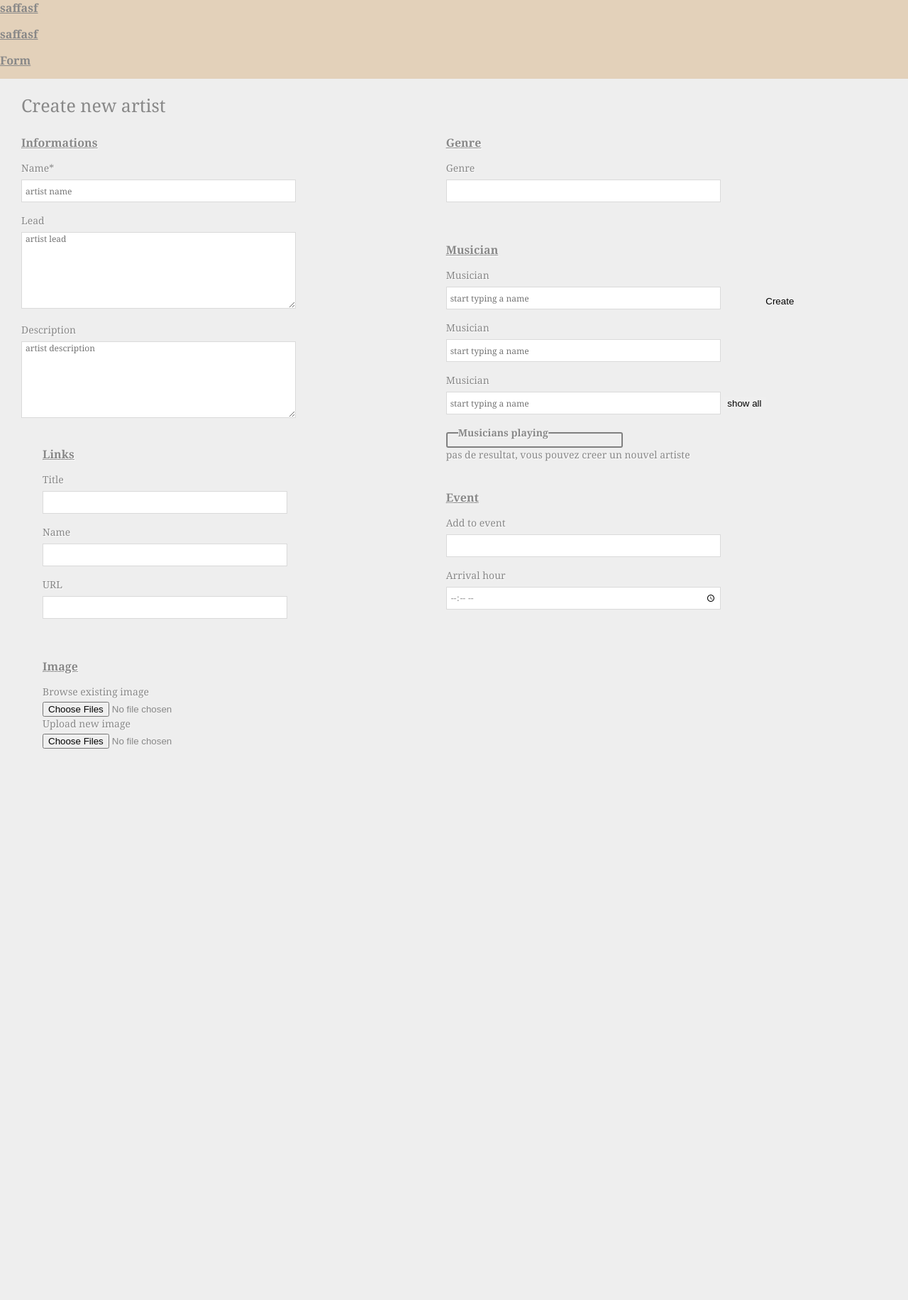
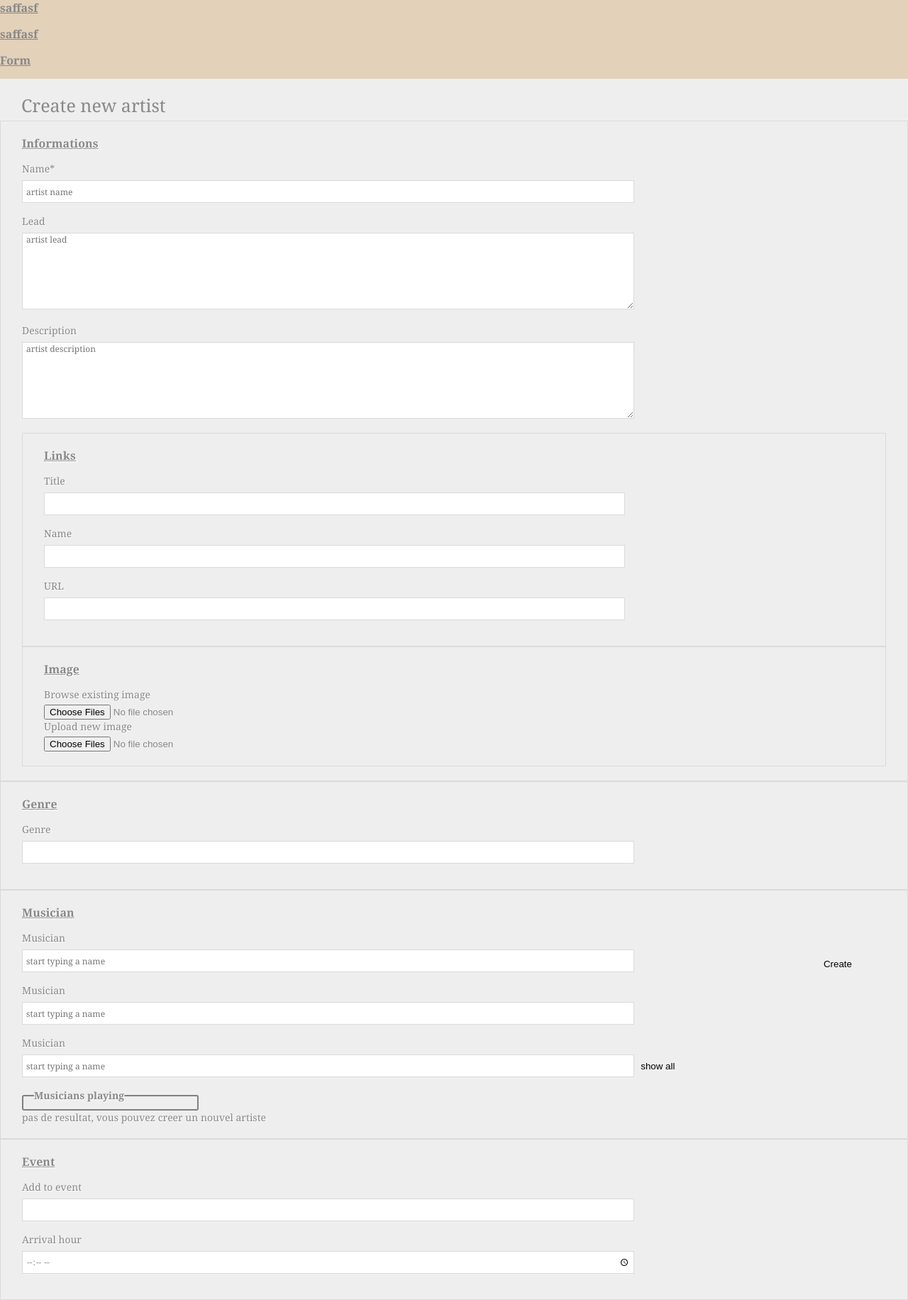
Before and after one commit to comem/zed, a PHP site: page /testform.html in a window 1280 px wide, after a click on "Form". Shown: the whole page at 71% size. Before the commit the page ends 1055 px from the top, so only its background shows below. Run offline with PHP 8.4, Linux system fonts and the light colour scheme; style sheets or scripts are compiled from the project's sources.

Commit message:
changement des forms et de la css

```diff
--- a/css/form.css
+++ b/css/form.css
@@ -68,42 +68,7 @@ form {
   font: 14px Georgia, "Times New Roman", Times, serif;
   color: #888;
   text-shadow: 1px 1px 1px #FFF;
-}
-#artistInfoDiv {
-  display: inline;
-  float: left;
-  width: 42.083333333333336%;
-  margin: 0 0%;
-}
-#genreSelect {
-  display: inline;
-  float: left;
-  width: 42.083333333333336%;
-  margin: 0 0%;
-}
-#musicianSelect {
-  display: inline;
-  float: left;
-  width: 42.083333333333336%;
-  margin: 0 0%;
-}
-#addToEvent {
-  display: inline;
-  float: left;
-  width: 42.083333333333336%;
-  margin: 0 0%;
-}
-.musicianInfoForm {
-  display: inline;
-  float: left;
-  width: 42.083333333333336%;
-  margin: 0 0%;
-}
-.musicianInstruForm {
-  display: inline;
-  float: left;
-  width: 42.083333333333336%;
-  margin: 0 0%;
+  border: 1px solid #DADADA;
 }
 h1 {
   font: 25px Georgia, "Times New Roman", Times, serif;
--- a/css/form.less
+++ b/css/form.less
@@ -59,29 +59,29 @@ box-shadow:         1px 1px 5px 0px rgba(50, 50, 50, 0.75);
     font: 14px Georgia, "Times New Roman", Times, serif;
     color: #888;
     text-shadow: 1px 1px 1px #FFF;
-    //border:1px solid #DADADA;
+    border:1px solid #DADADA;
 }
 
 
 
- #artistInfoDiv{
-     .column(10.1);
- }
- #genreSelect{
-     .column(10.1);
- }
-#musicianSelect{
-    .column(10.1);
-}
-#addToEvent{
-    .column(10.1);
-}
-.musicianInfoForm{
-    .column(10.1);
-}
-.musicianInstruForm{
-    .column(10.1);
-}
+//  #artistInfoDiv{
+//      .column(10.1);
+//  }
+//  #genreSelect{
+//      .column(10.1);
+//  }
+// #musicianSelect{
+//     .column(10.1);
+// }
+// #addToEvent{
+//     .column(10.1);
+// }
+// .musicianInfoForm{
+//     .column(10.1);
+// }
+// .musicianInstruForm{
+//     .column(10.1);
+// }
 
 // #eventInfoDiv, #startTimeDiv,
 // #endTimeDiv, #mealsDiv,
--- a/js/langChange.js
+++ b/js/langChange.js
@@ -32,7 +32,7 @@ function localise(){
         $(".deleteMusician").text(deleteMusician)
         $(".deleteInstrument").text(deleteInstrument)
         $("#artistAddMusicianLabel").text(musicianHeader)
-        $("#createNewMusicianButton").text(createNewMusicianButton)
+       // $("#createNewMusicianButton").text(createNewMusicianButton)
         $("#musicianField").text(musicianField)
         $("#noMusicianResultsInfo").text(noMusicianResultsInfo)
         $("#addToEventArtist").text(addToEventArtist)
@@ -61,7 +61,7 @@ function localise(){
         $("#noInstrumentResultInfo").text(noInstrumentResultInfo)
         $("#createNewInstrumentButton").text(createNewInstrumentButton)
         $("#musicianAddToArtist").text(musicianAddToArtist)
-        $("#createNewMusicianButton").text(createNewMusicianButton)
+        //$("#createNewMusicianButton").text(createNewMusicianButton)
 
         //********Musician add from artist
         $("#musicianNameTemplate").text(musicianNameTemplate)
--- a/searchMusicians.php
+++ b/searchMusicians.php
@@ -5,7 +5,7 @@
     $driver = 'mysql';
     $host = 'localhost';
     $username = 'root';
-    $password = '';
+    $password = 'root';
     $dbname = 'contrat_assurance2';
 
     $dsn = "$driver:host=$host;dbname=$dbname";
--- a/templates/add/templateMusicien.html
+++ b/templates/add/templateMusicien.html
@@ -11,12 +11,14 @@
                           <div>
 
                             <form  class="musicianForm">
-
+                              <div class="firstColumn">
                                 <div class="musicianInfoForm">
                                   <label>Name* </label><input type="text" name="nameMusician"  class ="nameMusician" required/><br>
                                   <label>Last name</label><input type="text" name="lastNameMusician" id="lastNameMusician" /><br>
                                   <label>Stagename </label><input type="text" name="stagename" id="stagename" /><br>
                                 </div>
+                              </div>
+                              <div class="secondColumn">
 
 
                                 <div class="musicianInstruForm">
@@ -27,6 +29,7 @@
                                   </fieldset>
 
                                 </div>
+                              </div>
 
                             </form>
                           </div>
--- a/templates/lists/listArtist.html
+++ b/templates/lists/listArtist.html
@@ -1,5 +1,5 @@
 <div class="form artist">
             <form id="artistList">
-                Artistdsadsadsada
+
             </form>
 </div>
```
Also changed, not shown: templates/add/addArtist.html (+6 -4 lines), templates/add/addMusician.html (+7 -0 lines).
